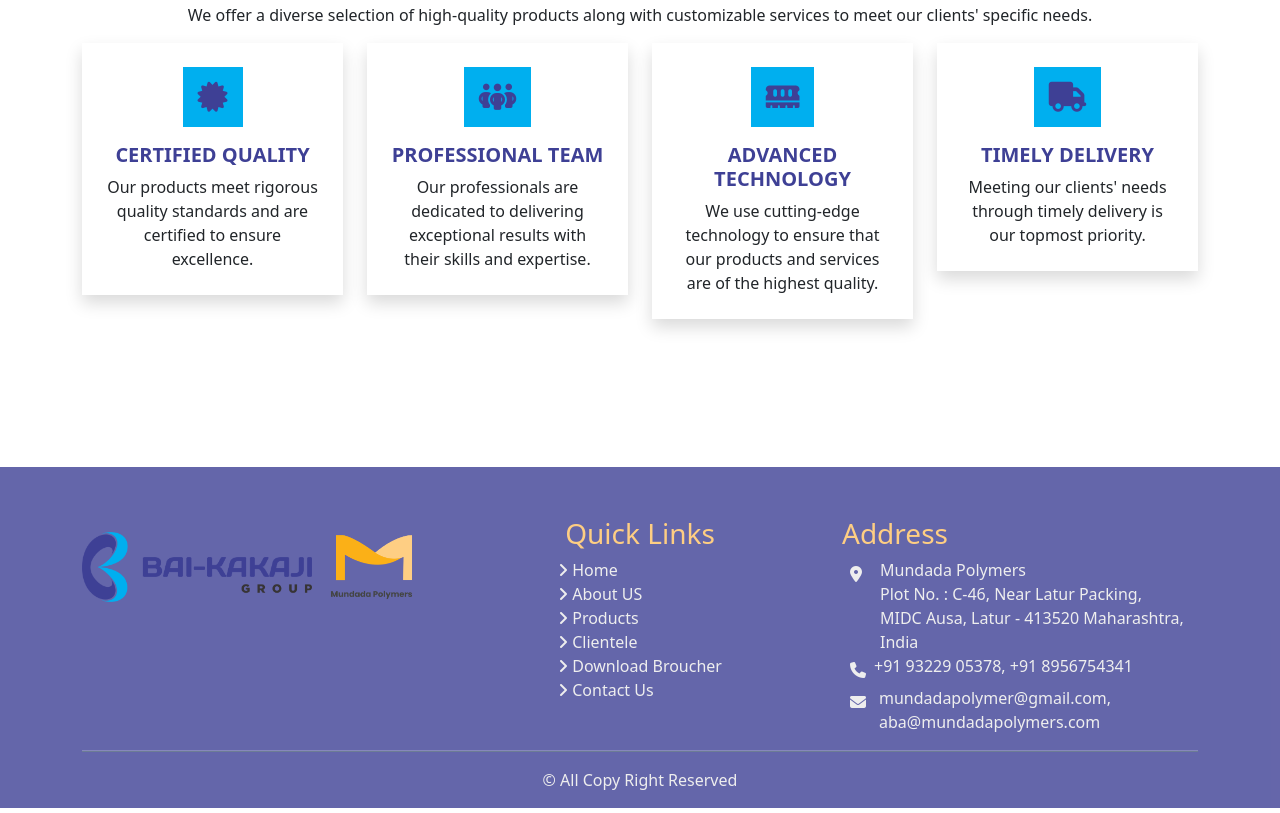
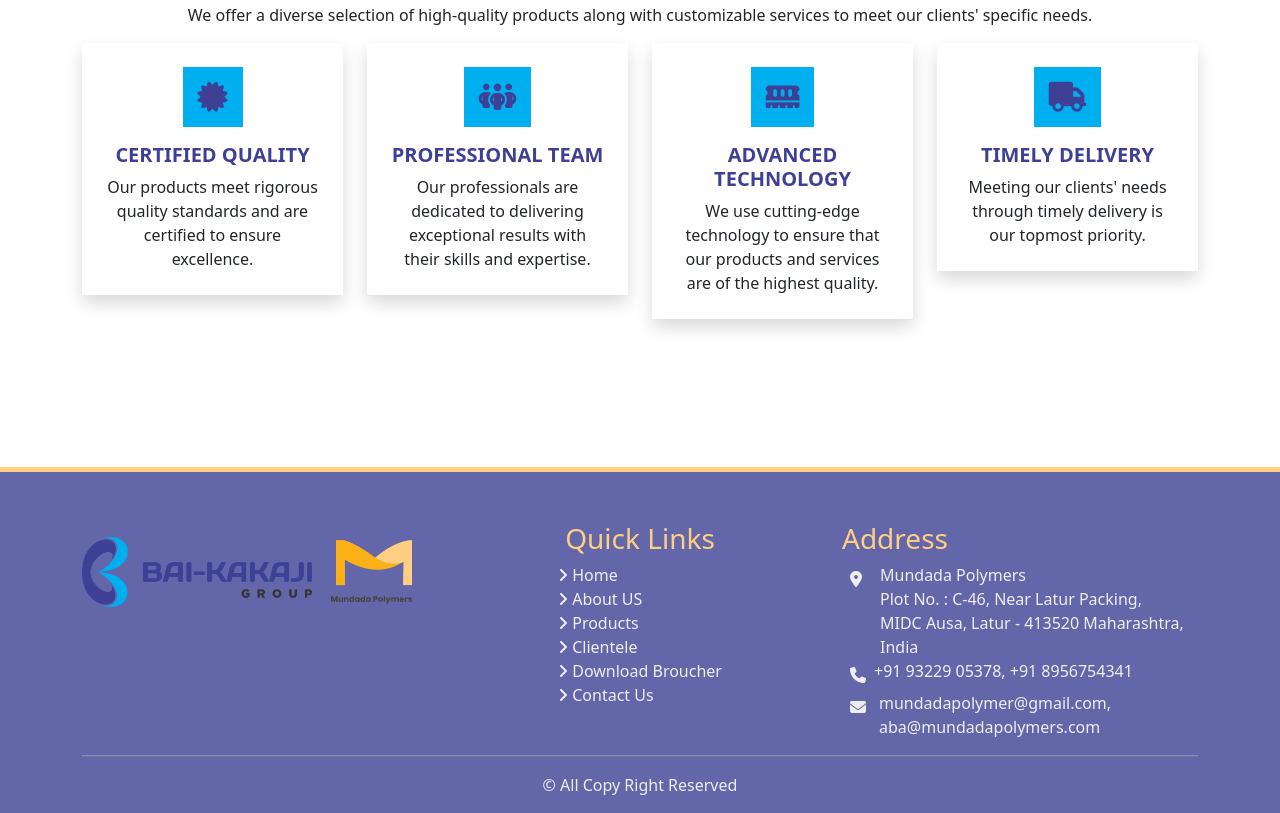
Before and after one commit to attalsiddhi/MundadaPolymers.github.io, a plain HTML site: page index.html in a window 1280 px wide. Shown: the part 2165-2978 px from the top of the page. Drawn offline with nearby package versions, Linux system fonts and the light colour scheme.

Commit message:
Mundada Polymers

```diff
--- a/style.css
+++ b/style.css
@@ -161,7 +161,7 @@ h2.section-heading::before {
     /* background-color: #7986cb; */
     background-color: rgb(62 64 149 / 80%);
     color: #eeeeee;
-    /* border-top: 5px solid #84BD5A; */
+    border-top: 5px solid #fece83;
     padding-top: 50px;
     margin-top: 100px;
 }
```
